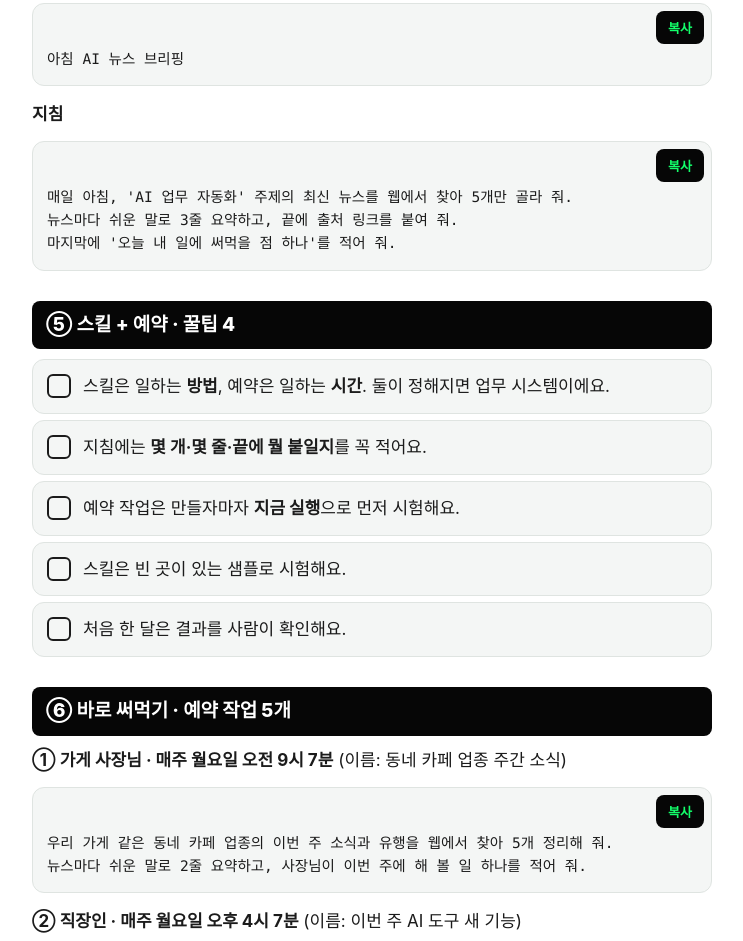
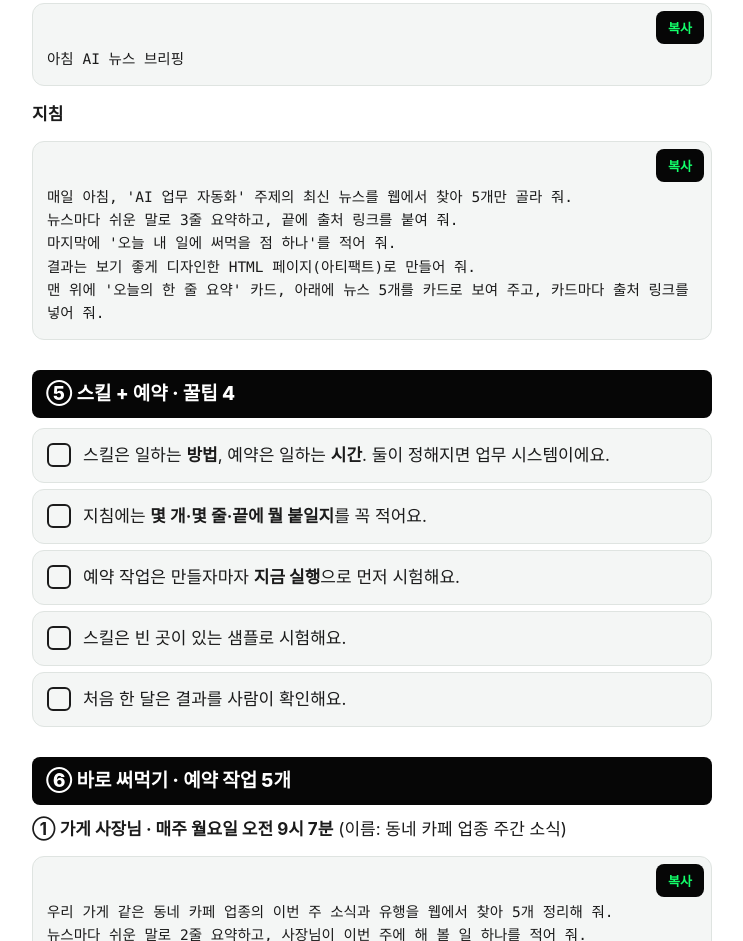
Before and after one commit to inhouse-eng/dm, a plain HTML site: page claude-system.html in a window 1280 px wide. Shown: the part 3501-4442 px from the top of the page, without its empty margins (268-1011 px from the left). Drawn offline with Linux system fonts and the light colour scheme.

Commit message:
claude-system: 예약 작업 지침 복사 문장에 HTML 페이지 요청 반영
Co-Authored-By: Claude Sonnet 5.5 <noreply@anthropic.com>

```diff
--- a/claude-system.html
+++ b/claude-system.html
@@ -72,7 +72,9 @@ footer a{overflow-wrap:anywhere;word-break:break-all}
 <p><b>지침</b></p>
 <div class="cw"><pre>매일 아침, &#x27;AI 업무 자동화&#x27; 주제의 최신 뉴스를 웹에서 찾아 5개만 골라 줘.
 뉴스마다 쉬운 말로 3줄 요약하고, 끝에 출처 링크를 붙여 줘.
-마지막에 &#x27;오늘 내 일에 써먹을 점 하나&#x27;를 적어 줘.</pre><button class="cp" type="button">복사</button></div>
+마지막에 &#x27;오늘 내 일에 써먹을 점 하나&#x27;를 적어 줘.
+결과는 보기 좋게 디자인한 HTML 페이지(아티팩트)로 만들어 줘.
+맨 위에 &#x27;오늘의 한 줄 요약&#x27; 카드, 아래에 뉴스 5개를 카드로 보여 주고, 카드마다 출처 링크를 넣어 줘.</pre><button class="cp" type="button">복사</button></div>
 <h2>⑤ 스킬 + 예약 · 꿀팁 4</h2>
 <ul class="ck">
 <li><span class="bx"></span><span>스킬은 일하는 <b>방법</b>, 예약은 일하는 <b>시간</b>. 둘이 정해지면 업무 시스템이에요.</span></li>
```
